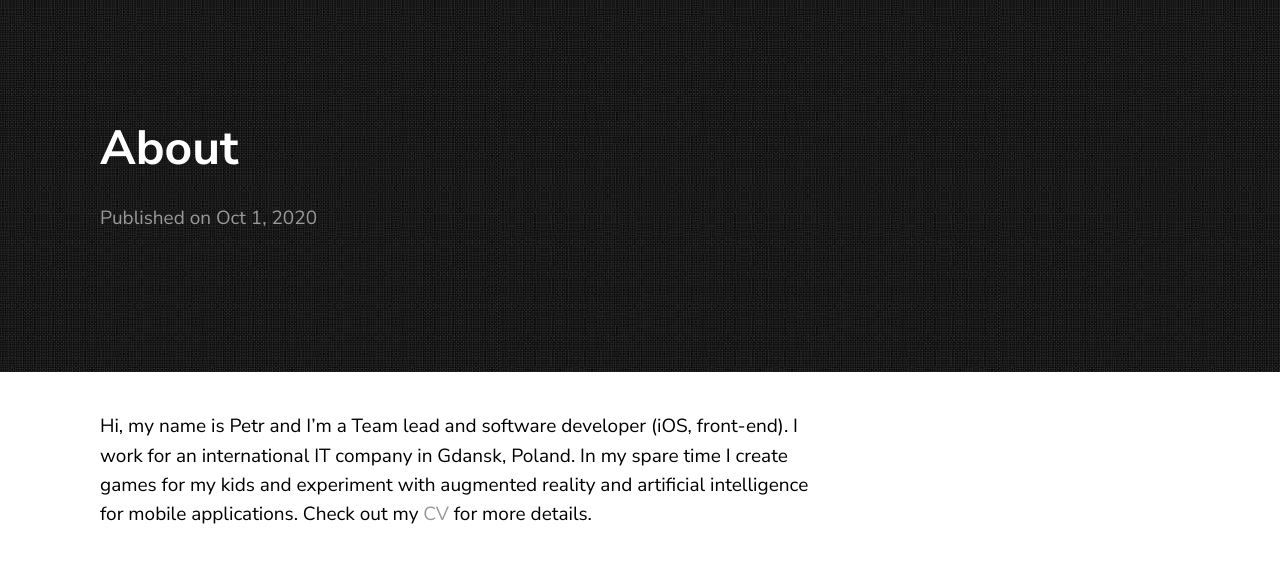
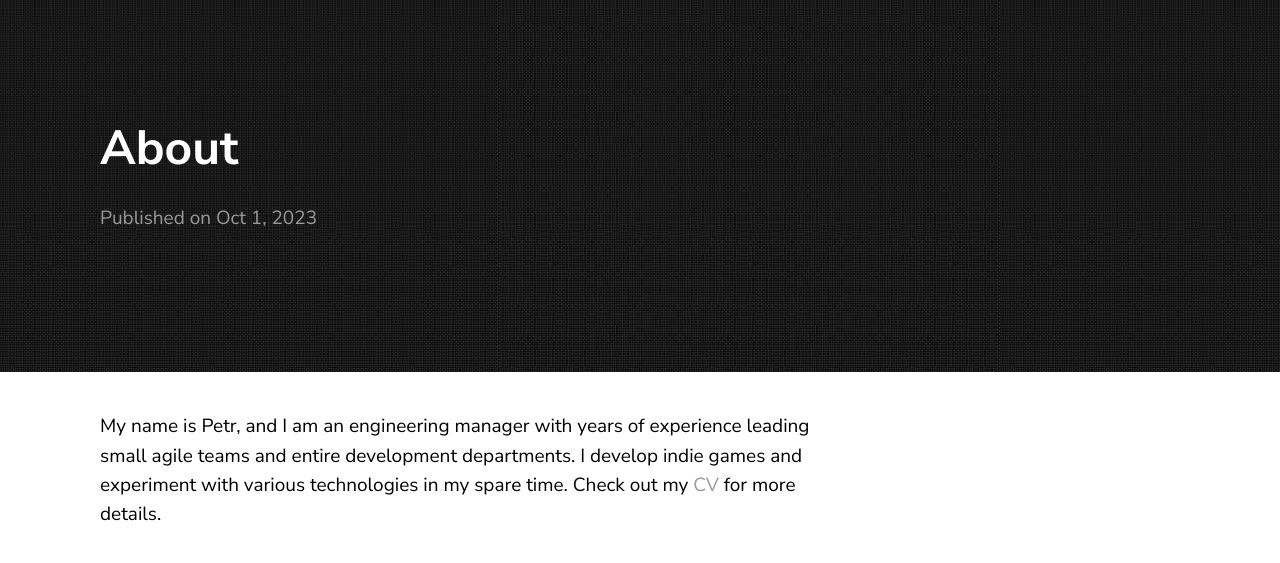
Before and after one commit to petr-lazarev/jetfork, a Jekyll site: the page built from _posts/2020-09-03-about.markdown, in a window 1280 px wide. Shown: the top 563 px of the page. Built offline with Jekyll 4.4.1, drawn with Linux system fonts in a browser that asks for light colours.

Commit message:
Update the "about me" page

```diff
--- a/_posts/2020-09-03-about.markdown
+++ b/_posts/2020-09-03-about.markdown
@@ -1,7 +1,9 @@
 ---
 layout: post
 title: "About"
-date: 2020-10-01 12:00:00 +0100
+date: 2023-10-01 12:00:00 +0100
 ---
 
-Hi, my name is Petr and I'm a Team lead and software developer (iOS, front-end). I work for an international IT company in Gdansk, Poland. In my spare time I create games for my kids and experiment with augmented reality and artificial intelligence for mobile applications. Check out my <a href="https://bit.ly/jetfork-cv" target="_blank">CV</a> for more details.
+My name is Petr, and I am an engineering manager with years of experience leading small agile teams and entire development departments.
+I develop indie games and experiment with various technologies in my spare time.
+Check out my <a href="https://drive.google.com/file/d/16v6LkA56uMI_4siYXlaX8X7WVEjOSM5I/view?usp=share_link" target="_blank">CV</a> for more details.
```
